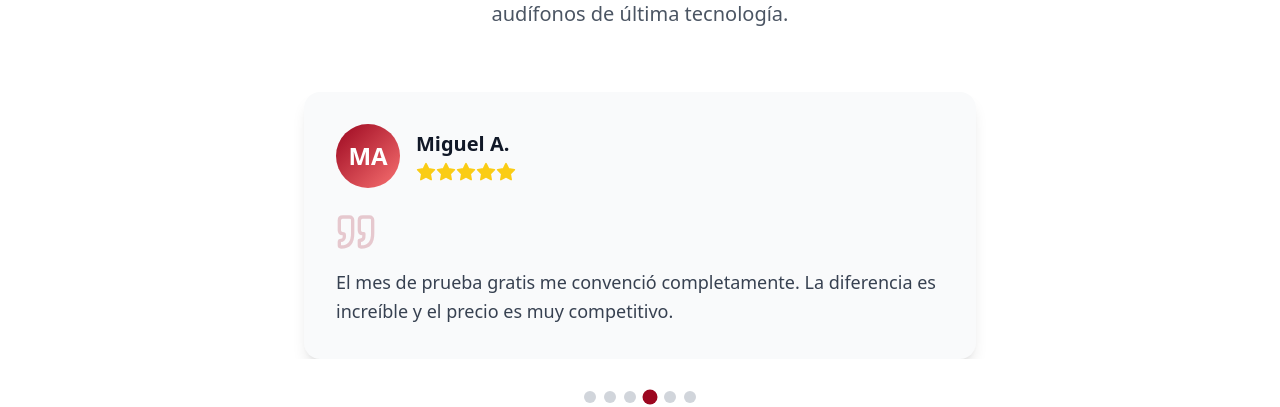
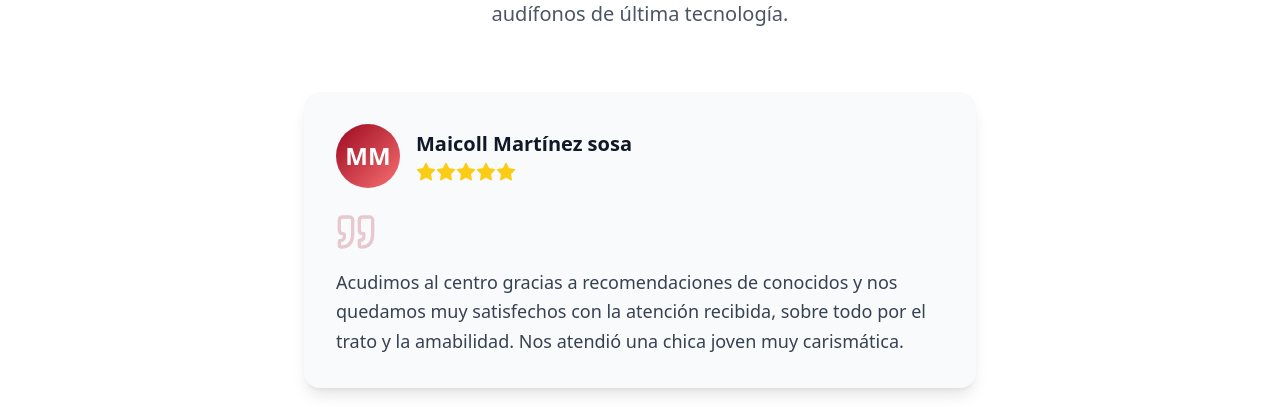
Before and after one commit to miempresaonline/granviav2, a React (Vite) app: page / in a window 1280 px wide. Shown: the part 4808-5215 px from the top of the page. Built offline with nearby package versions, Linux system fonts and the light colour scheme.

Commit message:
Updated App.tsx

```diff
--- a/src/App.tsx
+++ b/src/App.tsx
@@ -38,34 +38,34 @@ function App() {
 
   const testimonials = [
     {
-      name: "Laura G.",
-      initials: "LG",
+      name: "Rosana Miras Arratia",
+      initials: "RM",
       rating: 5,
-      text: "¡Mis audífonos son un cambio total! Ya no me pierdo ni una palabra en las reuniones. ¡Gracias por mejorar mi calidad de vida!"
+      text: "He tenido una experiencia excelente en esta clínica audiológica. El precio de los servicios es muy asequible, lo cual fue una grata sorpresa. Además, el audífono que me recomendaron es de gran calidad y ha mejorado significativamente mi calidad de vida. El personal es profesional y amable, ofreciendo un servicio personalizado y atento. Recomiendo esta clínica a cualquiera que busque soluciones auditivas de calidad a precios razonables."
     },
     {
-      name: "Carlos M.",
-      initials: "CM",
+      name: "mylia dominguez",
+      initials: "MD",
       rating: 5,
-      text: "Nunca pensé que un audífono con IA pudiera hacer tanta diferencia. Es como si pudiera escuchar con claridad como antes."
+      text: "Trato increíble por parte de los empleados, si lo necesito en un futuro sin duda volveré 😊😊!"
     },
     {
-      name: "Sofía R.",
-      initials: "SR",
+      name: "Ana Conde Moreda",
+      initials: "AC",
       rating: 5,
-      text: "Excelente servicio y tecnología. Ahora disfruto de mis momentos en familia sin preocuparme por los ruidos."
+      text: "Muy buena atención y variedad de presupuestos, lo recomiendo."
     },
     {
-      name: "Miguel A.",
-      initials: "MA",
+      name: "Maicoll Martínez sosa",
+      initials: "MM",
       rating: 5,
-      text: "El mes de prueba gratis me convenció completamente. La diferencia es increíble y el precio es muy competitivo."
+      text: "Acudimos al centro gracias a recomendaciones de conocidos y nos quedamos muy satisfechos con la atención recibida, sobre todo por el trato y la amabilidad. Nos atendió una chica joven muy carismática."
     },
     {
-      name: "Ana P.",
-      initials: "AP",
+      name: "Irati herran",
+      initials: "IR",
       rating: 5,
-      text: "Después de años con problemas auditivos, estos audífonos me han devuelto la confianza. Son prácticamente invisibles."
+      text: "Conocí el centro gracias a una amiga y fui con un familiar. El trato fue inmejorable y nos ayudaron en todo momento a entender las causas del problema. Nos atendieron rápido y fueron muy eficaces encontrando una solución."
     },
     {
       name: "Roberto L.",
@@ -608,7 +608,7 @@ function App() {
                 </div>
               </div>
             </div>
-            <div className="relative">
+            <div className="relative nomovil">
               <img
                 src="https://vitalsord.com/wp-content/uploads/2025/06/AUDIFONOS-IA.png"
                 alt="Audífonos con Inteligencia Artificial"
```
